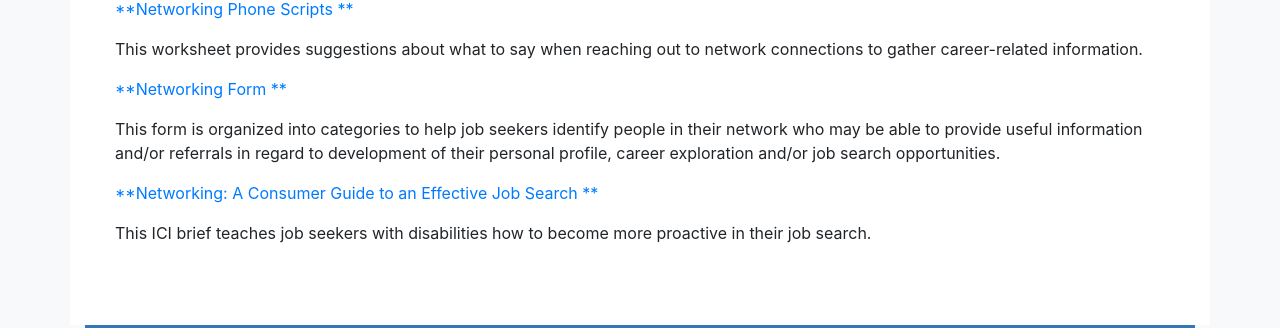
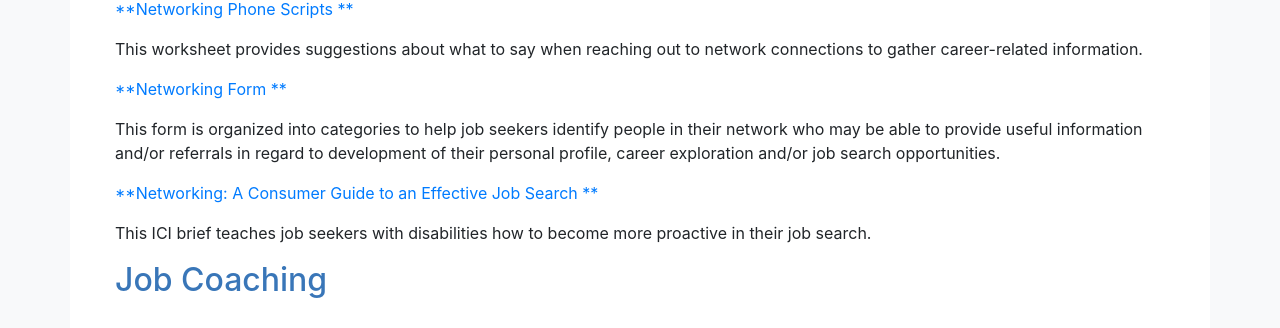
Before and after one commit to communityinclusion/employmentfirstma.org, a Jekyll site: the page built from pages/quality-employment-practices.md, in a window 1280 px wide and 900 px high, scrolled down 1416 px, cut to the strip 0-328 px from the top of the window. Built offline with Jekyll 4.4.1, drawn with Linux system fonts in a browser that asks for light colours; nearby versions of some CDN libraries; a script that is not in the unit is left out; comment, search, counter and statistics services are not loaded.

Commit message:
Update Page “quality-employment-practices”

```diff
--- a/pages/quality-employment-practices.md
+++ b/pages/quality-employment-practices.md
@@ -44,16 +44,16 @@ This curriculum is for trainers working with individuals with limited work exper
 
 This worksheet provides suggestions about what to say when reaching out to network connections to gather career-related information.
 
-
-
 [**Networking Form
 **](www.employmentfirstma.org/files/networkingform.doc)
 
 This form is organized into categories to help job seekers identify people in their network who may be able to provide useful information and/or referrals in regard to development of their personal profile, career exploration and/or job search opportunities.
 
-
-
 [**Networking: A Consumer Guide to an Effective Job Search
 **](https://www.communityinclusion.org/article.php?article_id=62&type=topic&id=3)
 
 This ICI brief teaches job seekers with disabilities how to become more proactive in their job search.
+
+
+
+## Job Coaching
```
